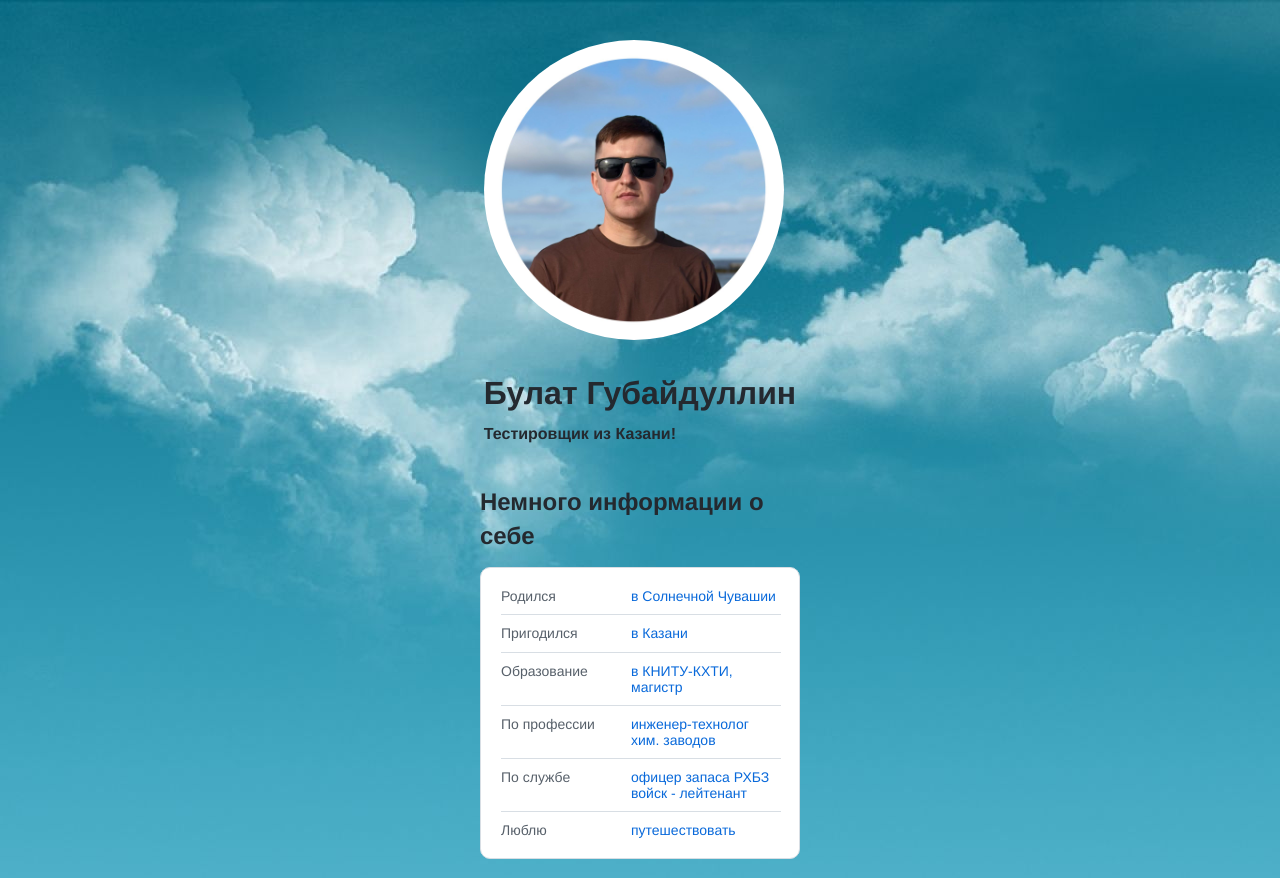
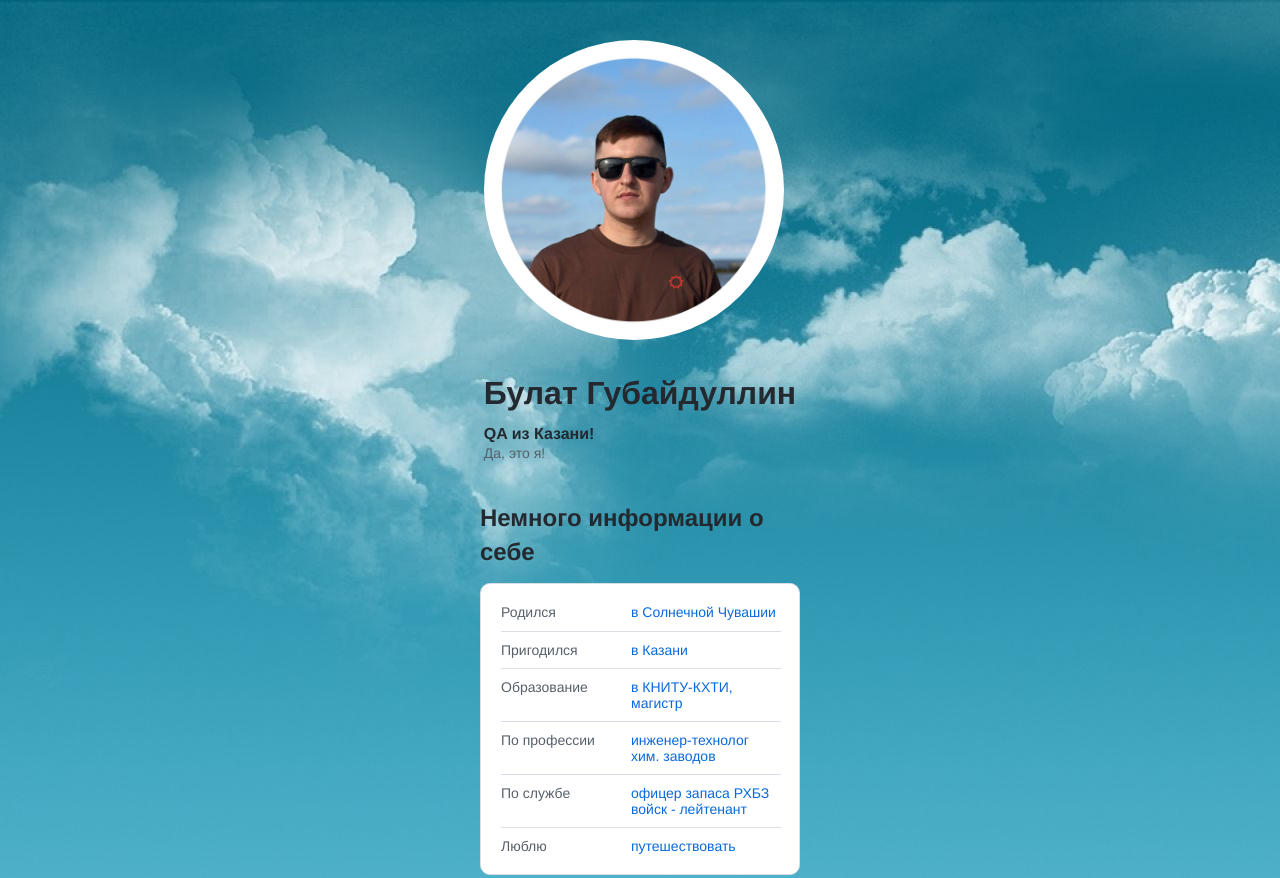
Before and after one commit to bulat-gk-qa/bulat-gk-qa.github.io, a plain HTML site: page index.html in a window 1280 px wide. Shown: the top 878 px of the page. Drawn offline with Linux system fonts and the light colour scheme.

Commit message:
изменил параграф

```diff
--- a/index.html
+++ b/index.html
@@ -12,9 +12,10 @@
 
   <body background="fon.jpg">
     <header class="header">
-      <img src="./avatar.jpg" alt="avatar" class="header__avatar" />
+      <img src="./avatar2.jpg" alt="avatar" class="header__avatar" />
       <h1 class="header__title">Булат Губайдуллин</h1>
-      <h3 class="header__subtitle">Тестировщик из Казани!</h3>
+      <h3 class="header__subtitle">QA из Казани!</h3>
+      <p class="links__title">Да, это я!</p>
     </header>
 
     <main>
```
Also changed, not shown: avatar2.jpg (added).
